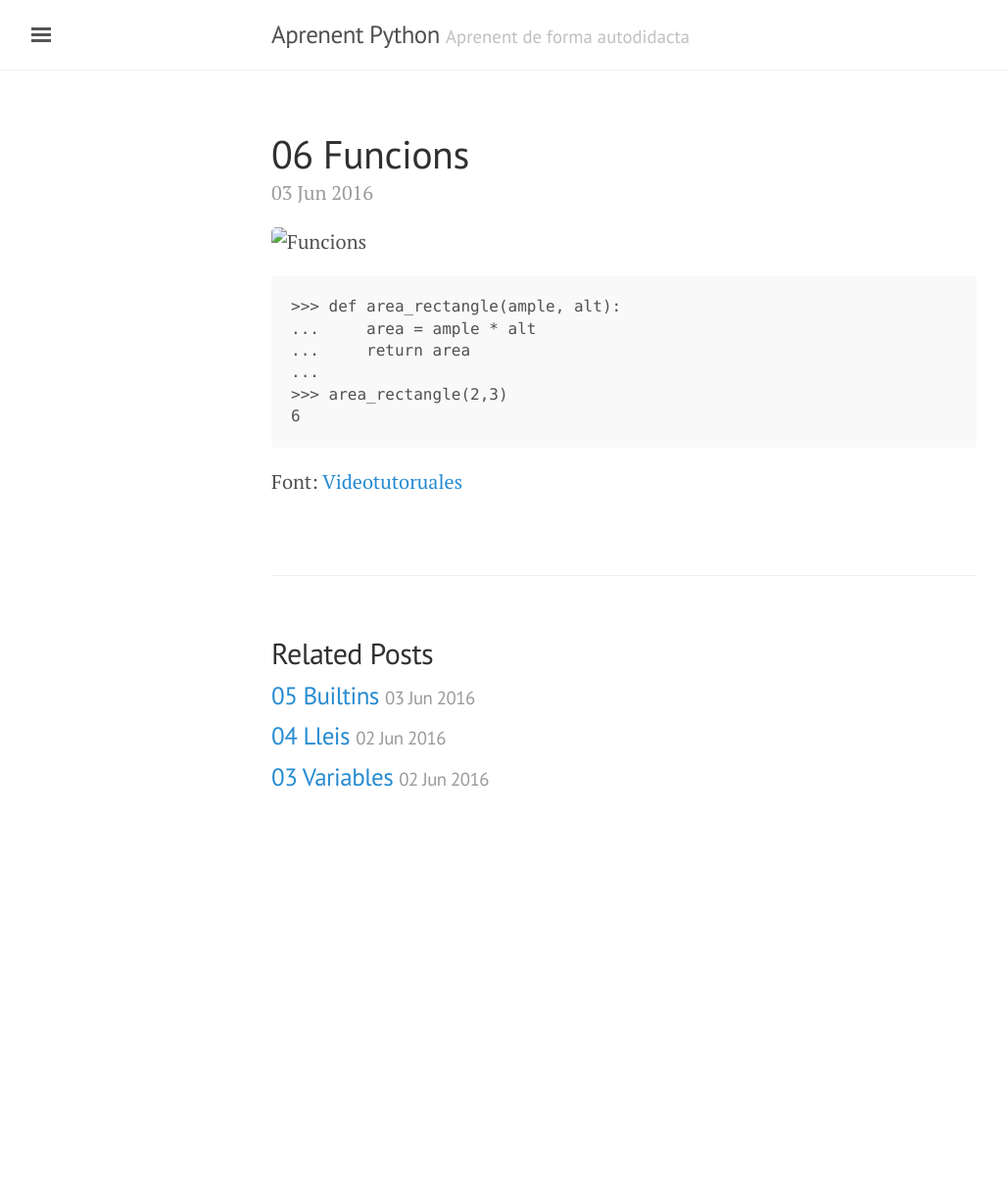
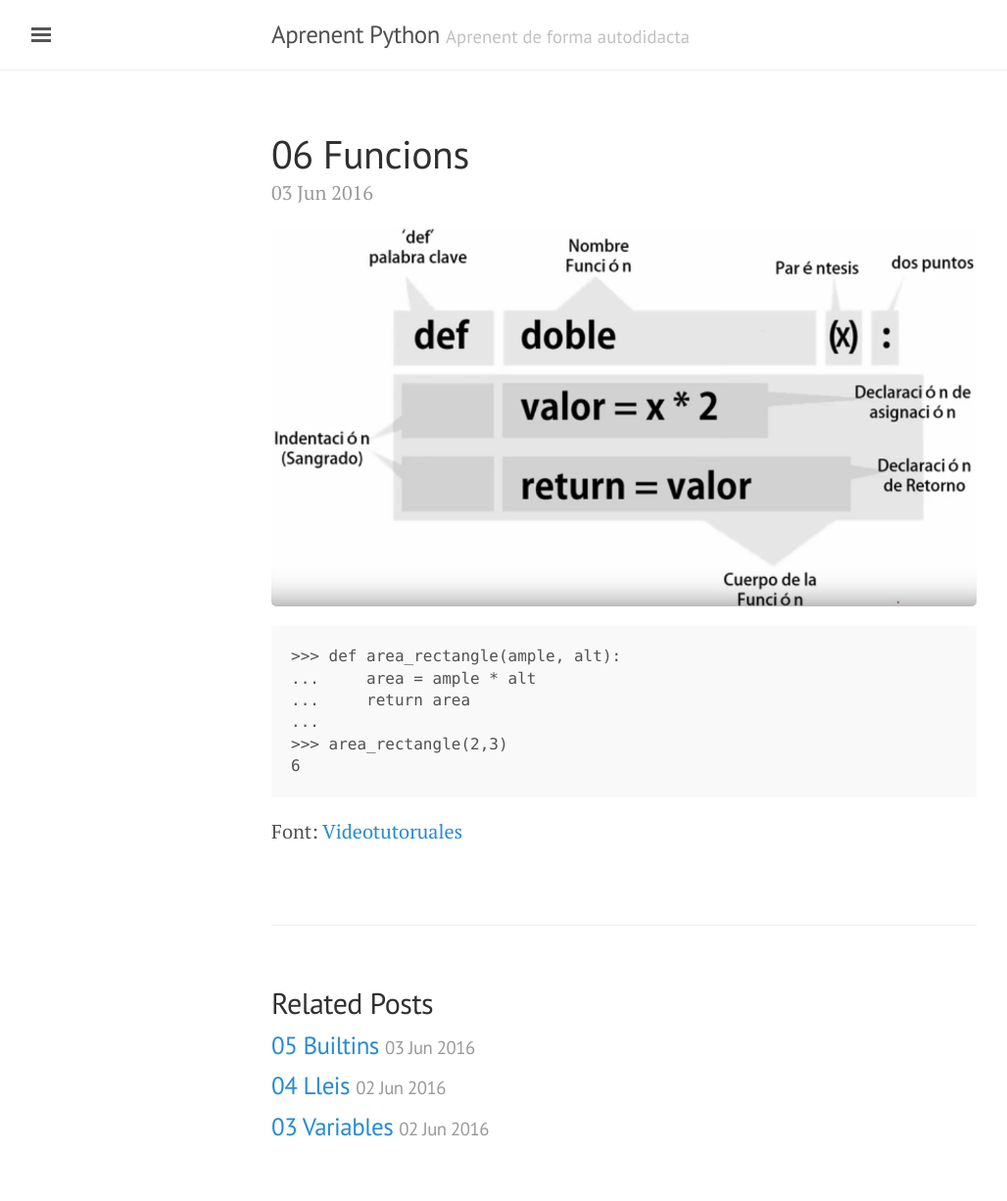
Before and after one commit to inclusa/python, a Jekyll site: the page built from _posts/2016-06-03-funcions.md, in a window 1280 px wide. Shown: the whole page at 98% size, without its empty margins (3-1031 px from the left). Built offline with Jekyll 4.4.1, drawn with Linux system fonts in a browser that asks for light colours; before the commit the page ends 900 px from its top, so only the background shows below that.

Commit message:
Modificació url imatge

```diff
--- a/_posts/2016-06-03-funcions.md
+++ b/_posts/2016-06-03-funcions.md
@@ -4,7 +4,7 @@
 date: 2016-06-03 01:00:00
 ---
 
-![Funcions](assets/images/funcions.png)
+![Funcions](/assets/images/funcions.png)
 
 	>>> def area_rectangle(ample, alt):
 	...     area = ample * alt
```
